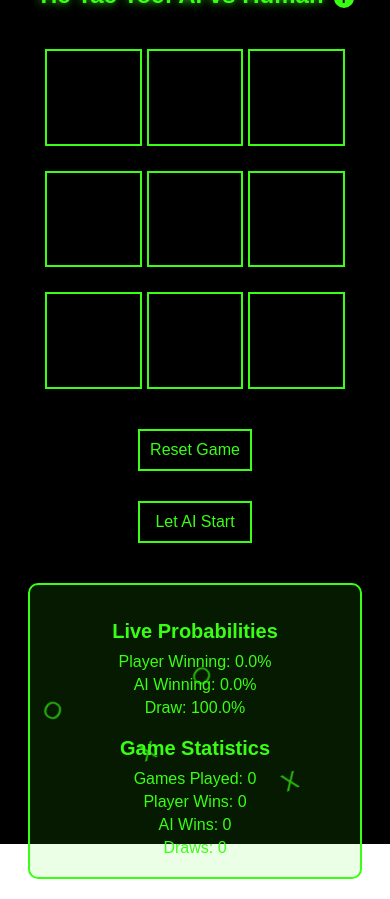
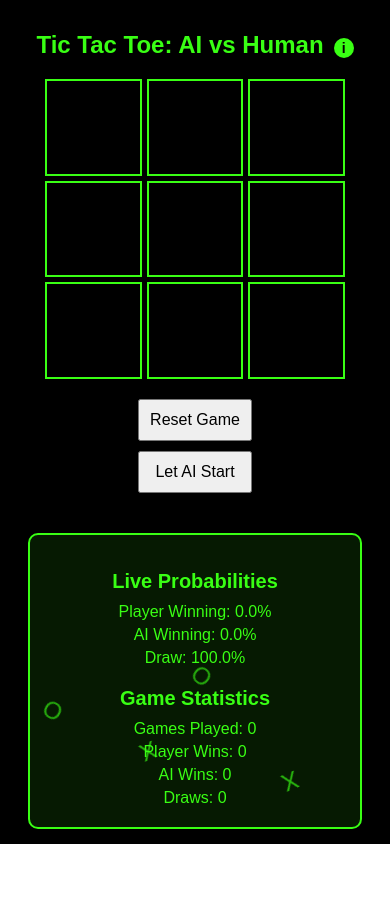
Before and after one commit to Tcby04/Tic-Tac-Toe-AI, a React (Create React App) app: page / in a window 390 px wide. After the commit the page ends 849 px from the top, so only its background shows below. Built offline with nearby package versions, Linux system fonts and the light colour scheme.

Commit message:
trying mobile ui agian

```diff
--- a/src/index.css
+++ b/src/index.css
@@ -15,6 +15,8 @@ body, html {
   align-items: center;
   height: 100%;
 }
+
+
 
 .app-container {
   text-align: center;
@@ -88,36 +90,6 @@ body, html {
   color: #000;
 }
 
-h1 {
-  font-size: 36px;
-  margin-bottom: 20px;
-  text-shadow: 0 0 10px #39ff14;
-  display: flex;
-  align-items: center;
-  justify-content: center;
-}
-
-button {
-  background-color: #000;
-  color: #39ff14;
-  border: 2px solid #39ff14;
-  padding: 10px 20px;
-  font-size: 18px;
-  cursor: pointer;
-  transition: all 0.3s ease;
-  margin-top: 20px;
-}
-
-button:hover {
-  background-color: #39ff14;
-  color: #000;
-}
-
-p {
-  font-size: 24px;
-  margin-top: 20px;
-}
-
 .stats {
   width: 100%;
   max-width: 300px;
```
